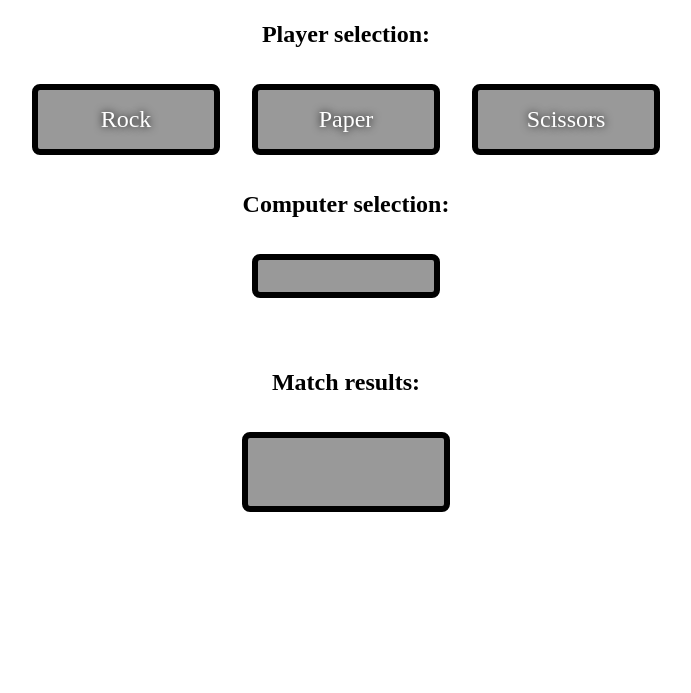
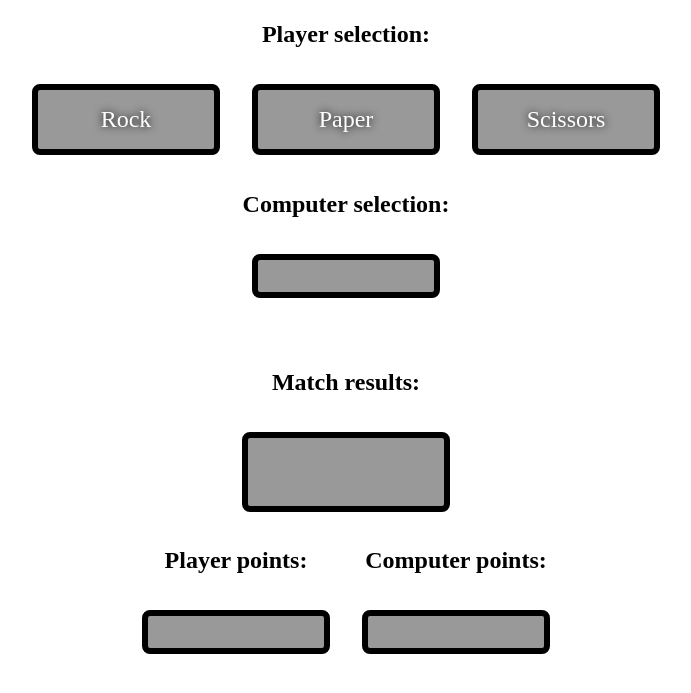
Before and after one commit to LeonardoLGDS/rock-paper-scissors, a plain HTML site: page index.html in a window 1280 px wide. Shown: the part 79-772 px from the top of the page, without its empty margins (294-985 px from the left). Drawn offline with Linux system fonts and the light colour scheme.

Commit message:
Update index.html

```diff
--- a/index.html
+++ b/index.html
@@ -43,6 +43,17 @@
         </div>
     </div>
 
+    <div class="score-count">
+        <div id="pscore-title-panel" class="score-panels">
+            <h2 id="pscore-title">Player points:</h2>
+            <span id="pscore-count"></span>
+        </div>
+        <div id="cscore-title-panel" class="score-panels">
+            <h2 id="cscore-title">Computer points:</h2>
+            <span id="cscore-count"></span>
+        </div>
+    </div>
+
     <script src="rockpaperscissors.js"></script>
 
 </body>
```
